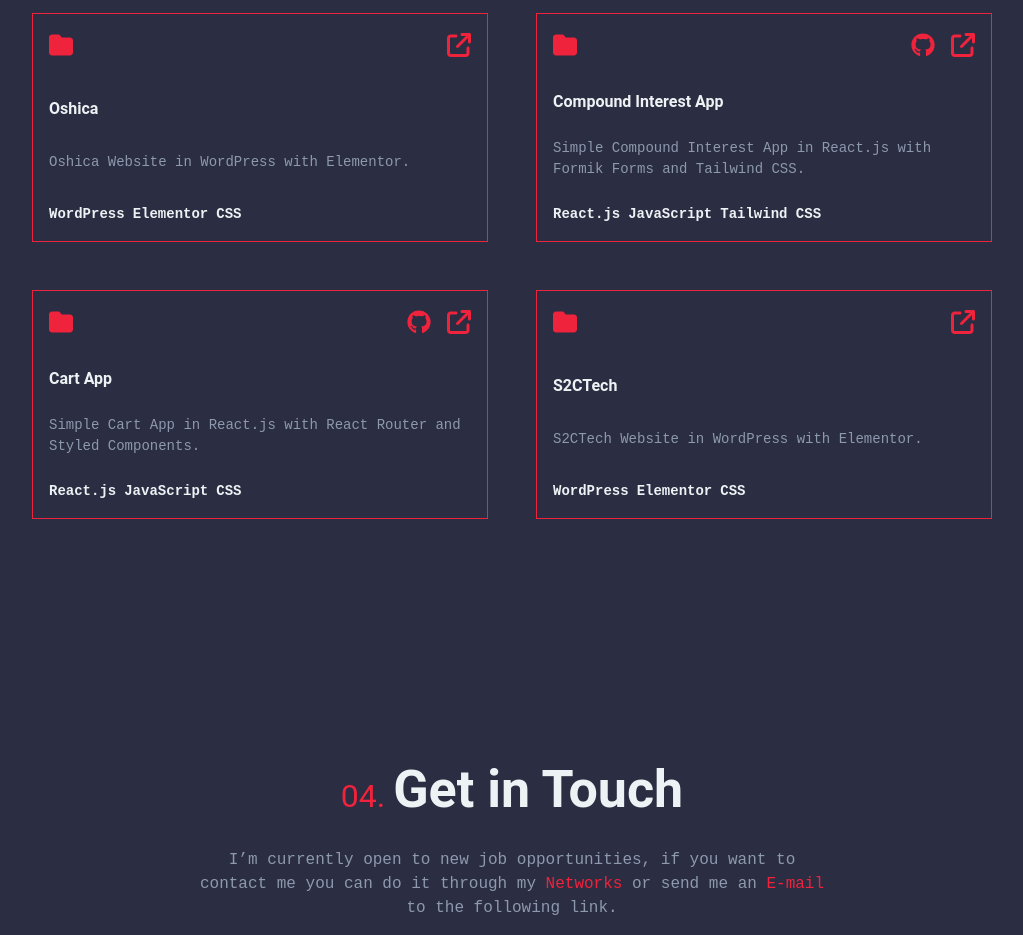
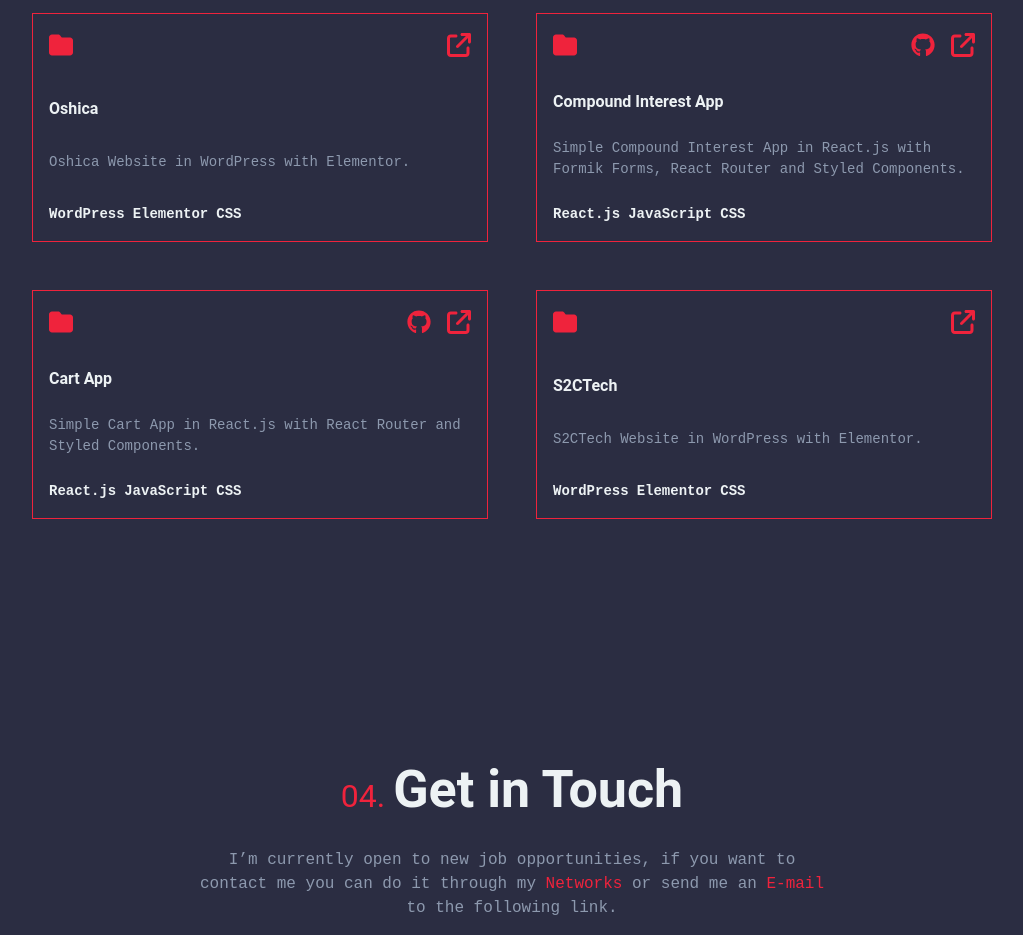
Before and after one commit to carlosamarto/portfolio, a React (Create React App) app: page / in a window 1280 px wide. Shown: the part 2800-3735 px from the top of the page, without its empty margins (128-1151 px from the left). Built offline with nearby package versions, Linux system fonts and the light colour scheme.

Commit message:
update v2.5

```diff
--- a/src/components/sections/Projects.js
+++ b/src/components/sections/Projects.js
@@ -36,8 +36,8 @@ const Projects = () => {
             link="https://compound-interest-one.vercel.app/"
             github="https://github.com/carlosmrtzodev/compound-interest"
             title="Compound Interest App"
-            description="Simple Compound Interest App in React.js with Formik Forms and Tailwind CSS."
-            codes={["React.js", "JavaScript", "Tailwind CSS"]}
+            description="Simple Compound Interest App in React.js with Formik Forms, React Router and Styled Components."
+            codes={["React.js", "JavaScript", "CSS"]}
           />
 
           <Card
--- a/src/globals.css
+++ b/src/globals.css
@@ -46,7 +46,7 @@
   }
 
   section {
-    @apply flex justify-center xl:min-h-full md:min-h-sections;
+    @apply flex justify-center xl:min-h-half md:min-h-sections;
   }
 }
 
@@ -181,7 +181,7 @@
   }
 
   .root {
-    @apply xl:max-w-7xl md:w-3/4 w-4/5 mx-auto;
+    @apply lg:max-w-5xl md:w-3/4 w-4/5 mx-auto;
   }
 
   .btn {
--- a/tailwind.config.js
+++ b/tailwind.config.js
@@ -26,6 +26,7 @@ module.exports = {
     extend: {
       minHeight: {
         sections: "80vh",
+        half: "70vh",
       },
       fontSize: {
         title: "52px",
```
